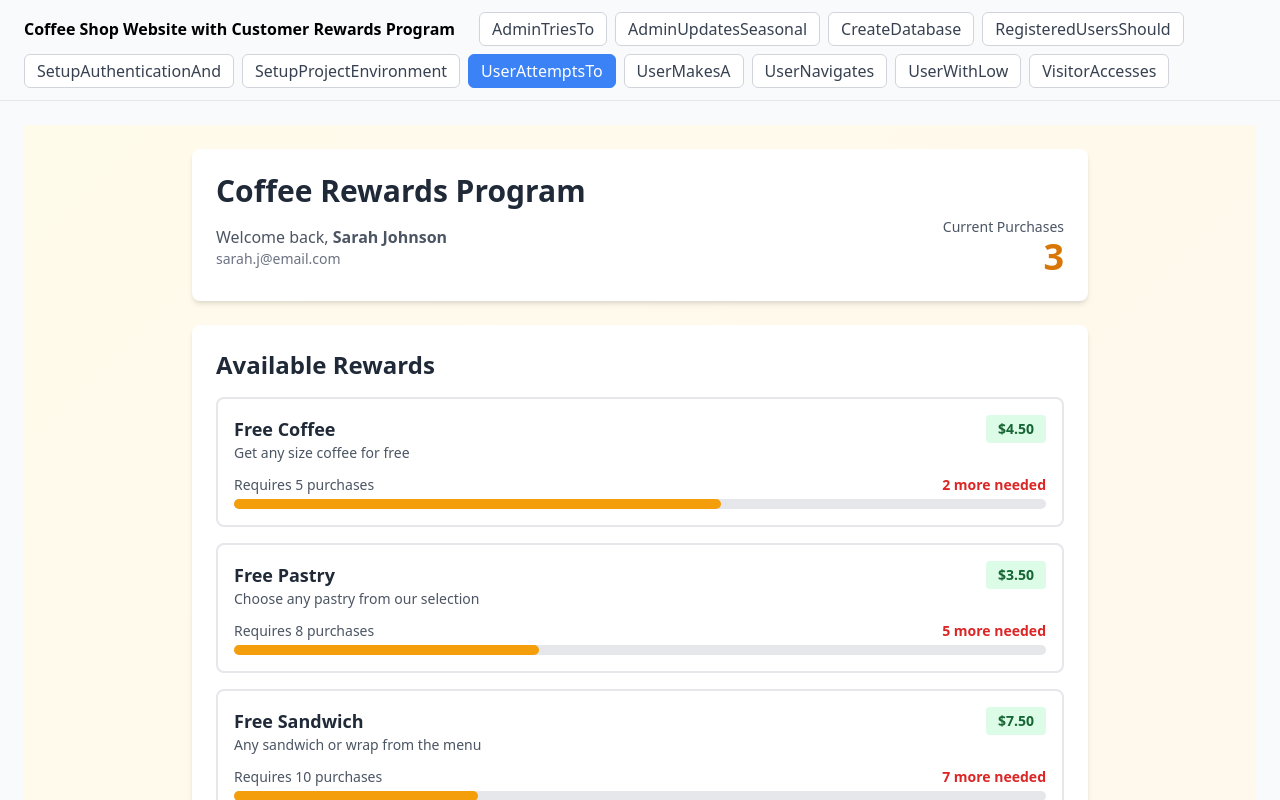
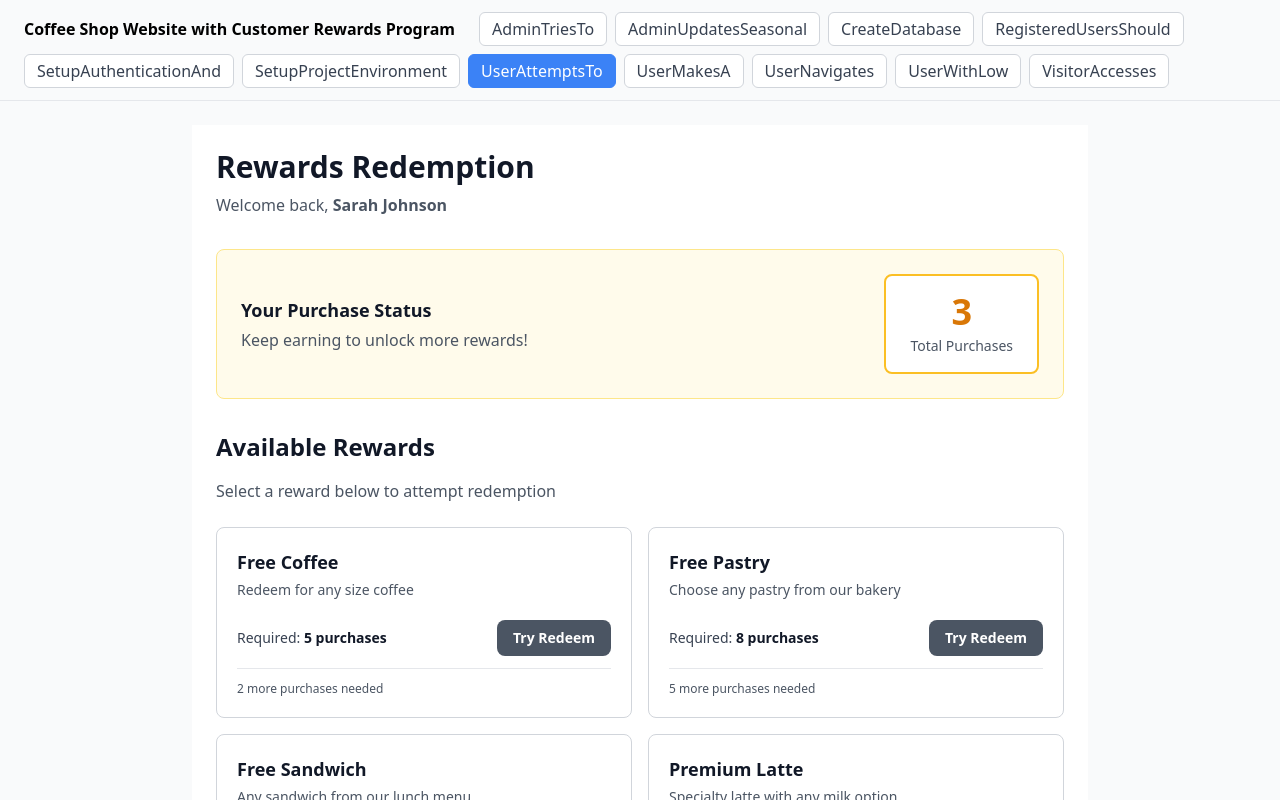
Before and after one commit to dhannan12/pilot-dev-test, a React (Vite) app: page / in a window 1280 px wide. Both pictures are taken after a click on the button "UserAttemptsTo". Shown: the top 800 px of the page. Built offline with nearby package versions, Linux system fonts and the light colour scheme.

Commit message:
feat: SCRUM-1153 — UserAttemptsTo

```diff
--- a/src/components/UserAttemptsTo.tsx
+++ b/src/components/UserAttemptsTo.tsx
@@ -1,7 +1,7 @@
 /**
- * UserAttemptsTo — Display reward redemption attempt with insufficient purchases error
+ * UserAttemptsTo — Reward redemption interface showing insufficient purchase validation
  *
- * Features: user purchase tracking, reward listing, redemption validation, error messaging, purchase progress indicator
+ * Features: Reward display, purchase tracking, redemption validation, error messaging, status feedback
  *
  * Ticket: SCRUM-1153 | Branch: proto/SCRUM-1151
  */
@@ -11,212 +11,119 @@ import React, { useState } from 'react'
 interface Reward {
   id: string
   name: string
+  description: string
   requiredPurchases: number
-  description: string
-  value: string
+  available: boolean
 }
 
-interface User {
-  id: string
-  name: string
-  email: string
-  currentPurchases: number
-}
-
-const mockUser: User = {
-  id: 'user-001',
-  name: 'Sarah Johnson',
-  email: 'sarah.j@email.com',
-  currentPurchases: 3
+interface UserStatus {
+  userId: string
+  userName: string
+  totalPurchases: number
 }
 
 const mockRewards: Reward[] = [
   {
-    id: 'reward-001',
+    id: 'r1',
     name: 'Free Coffee',
+    description: 'Redeem for any size coffee',
     requiredPurchases: 5,
-    description: 'Get any size coffee for free',
-    value: '$4.50'
+    available: true
   },
   {
-    id: 'reward-002',
+    id: 'r2',
     name: 'Free Pastry',
+    description: 'Choose any pastry from our bakery',
     requiredPurchases: 8,
-    description: 'Choose any pastry from our selection',
-    value: '$3.50'
+    available: true
   },
   {
-    id: 'reward-003',
+    id: 'r3',
     name: 'Free Sandwich',
+    description: 'Any sandwich from our lunch menu',
     requiredPurchases: 10,
-    description: 'Any sandwich or wrap from the menu',
-    value: '$7.50'
+    available: true
   },
   {
-    id: 'reward-004',
-    name: 'Free Specialty Drink',
+    id: 'r4',
+    name: 'Premium Latte',
+    description: 'Specialty latte with any milk option',
     requiredPurchases: 12,
-    description: 'Any specialty drink including lattes and frappes',
-    value: '$6.00'
+    available: true
   },
   {
-    id: 'reward-005',
-    name: 'Free Meal Combo',
+    id: 'r5',
+    name: 'Coffee Bundle',
+    description: '2 coffees and 2 pastries',
     requiredPurchases: 15,
-    description: 'Coffee, sandwich, and pastry combo',
-    value: '$12.00'
+    available: true
   }
 ]
 
-export default function UserAttemptsTo() {
-  const [selectedReward, setSelectedReward] = useState<Reward | null>(null)
-  const [attemptedRedemption, setAttemptedRedemption] = useState(false)
-  const [errorMessage, setErrorMessage] = useState<string>('')
-
-  const handleRewardSelect = (reward: Reward) => {
-    setSelectedReward(reward)
-    setAttemptedRedemption(false)
-    setErrorMessage('')
+const mockUserStatus: UserStatus = {
+  userId: 'u123',
+  userName: 'Sarah Johnson',
+  totalPurchases: 3
 }
 
-  const handleRedeemAttempt = () => {
-    if (!selectedReward) {
-      setErrorMessage('Please select a reward to redeem')
-      setAttemptedRedemption(true)
-      return
-    }
+export default function UserAttemptsTo() {
+  const [userStatus] = useState<UserStatus>(mockUserStatus)
+  const [errorMessage, setErrorMessage] = useState<string>('')
+  const [selectedReward, setSelectedReward] = useState<string | null>(null)
 
-    if (mockUser.currentPurchases < selectedReward.requiredPurchases) {
-      const purchasesNeeded = selectedReward.requiredPurchases - mockUser.currentPurchases
+  const handleRedeemAttempt = (reward: Reward) => {
+    setSelectedReward(reward.id)
+
+    if (userStatus.totalPurchases < reward.requiredPurchases) {
+      const shortfall = reward.requiredPurchases - userStatus.totalPurchases
       setErrorMessage(
-        `Insufficient purchases! You need ${purchasesNeeded} more purchase${purchasesNeeded > 1 ? 's' : ''} to redeem this reward.`
+        `Cannot redeem "${reward.name}". You need ${shortfall} more purchase${shortfall > 1 ? 's' : ''} (${userStatus.totalPurchases}/${reward.requiredPurchases}).`
       )
-      setAttemptedRedemption(true)
     } else {
       setErrorMessage('')
-      setAttemptedRedemption(true)
+      setSelectedReward(null)
     }
   }
 
-  const calculateProgress = (requiredPurchases: number) => {
-    return Math.min((mockUser.currentPurchases / requiredPurchases) * 100, 100)
+  const handleClearError = () => {
+    setErrorMessage('')
+    setSelectedReward(null)
   }
 
   return (
-    <div data-testid="userattemptsto" className="min-h-screen bg-gradient-to-br from-amber-50 to-orange-50 p-6">
-      <div className="max-w-4xl mx-auto">
-        {/* Header */}
-        <div className="bg-white rounded-lg shadow-md p-6 mb-6">
-          <h1 className="text-3xl font-bold text-gray-800 mb-2">Coffee Rewards Program</h1>
+    <section data-testid="userattemptsto" className="max-w-4xl mx-auto p-6 bg-white">
+      <div className="mb-8">
+        <h1 className="text-3xl font-bold text-gray-900 mb-2">Rewards Redemption</h1>
+        <p className="text-gray-600">
+          Welcome back, <span className="font-semibold">{userStatus.userName}</span>
+        </p>
+      </div>
+
+      {/* User Status Card */}
+      <div className="bg-amber-50 border border-amber-200 rounded-lg p-6 mb-8">
         <div className="flex items-center justify-between">
           <div>
-              <p className="text-gray-600">Welcome back, <span className="font-semibold">{mockUser.name}</span></p>
-              <p className="text-sm text-gray-500">{mockUser.email}</p>
+            <h2 className="text-lg font-semibold text-gray-900 mb-1">Your Purchase Status</h2>
+            <p className="text-gray-600">Keep earning to unlock more rewards!</p>
           </div>
-            <div className="text-right">
-              <p className="text-sm text-gray-600">Current Purchases</p>
-              <p className="text-4xl font-bold text-amber-600">{mockUser.currentPurchases}</p>
+          <div className="text-center bg-white rounded-lg px-6 py-4 border-2 border-amber-400">
+            <div className="text-4xl font-bold text-amber-600" data-testid="userattemptsto-purchase-count">
+              {userStatus.totalPurchases}
+            </div>
+            <div className="text-sm text-gray-600 mt-1">Total Purchases</div>
           </div>
         </div>
       </div>
 
-        {/* Available Rewards */}
-        <div className="bg-white rounded-lg shadow-md p-6 mb-6">
-          <h2 className="text-2xl font-bold text-gray-800 mb-4">Available Rewards</h2>
-          <div data-testid="userattemptsto-list" className="space-y-4">
-            {mockRewards.map((reward) => {
-              const progress = calculateProgress(reward.requiredPurchases)
-              const isEligible = mockUser.currentPurchases >= reward.requiredPurchases
-              const isSelected = selectedReward?.id === reward.id
-
-              return (
-                <div
-                  key={reward.id}
-                  data-testid="userattemptsto-item"
-                  onClick={() => handleRewardSelect(reward)}
-                  className={`border-2 rounded-lg p-4 cursor-pointer transition-all ${
-                    isSelected
-                      ? 'border-amber-500 bg-amber-50'
-                      : 'border-gray-200 hover:border-amber-300 hover:bg-amber-50'
-                  }`}
-                >
-                  <div className="flex justify-between items-start mb-2">
-                    <div>
-                      <h3 className="text-lg font-semibold text-gray-800">{reward.name}</h3>
-                      <p className="text-sm text-gray-600">{reward.description}</p>
-                    </div>
-                    <div className="text-right">
-                      <span className="inline-block px-3 py-1 bg-green-100 text-green-800 text-sm font-semibold rounded">
-                        {reward.value}
-                      </span>
-                    </div>
-                  </div>
-
-                  <div className="mt-3">
-                    <div className="flex justify-between text-sm mb-1">
-                      <span className="text-gray-600">
-                        Requires {reward.requiredPurchases} purchases
-                      </span>
-                      {isEligible ? (
-                        <span className="text-green-600 font-semibold">✓ Eligible</span>
-                      ) : (
-                        <span className="text-red-600 font-semibold">
-                          {reward.requiredPurchases - mockUser.currentPurchases} more needed
-                        </span>
-                      )}
-                    </div>
-                    <div className="w-full bg-gray-200 rounded-full h-2.5">
-                      <div
-                        className={`h-2.5 rounded-full transition-all ${
-                          isEligible ? 'bg-green-500' : 'bg-amber-500'
-                        }`}
-                        style={{ width: `${progress}%` }}
-                      ></div>
-                    </div>
-                  </div>
-                </div>
-              )
-            })}
-          </div>
-        </div>
-
-        {/* Redemption Section */}
-        <div className="bg-white rounded-lg shadow-md p-6">
-          <h2 className="text-2xl font-bold text-gray-800 mb-4">Redeem Reward</h2>
-
-          {selectedReward ? (
-            <div className="mb-4 p-4 bg-amber-50 rounded-lg border border-amber-200">
-              <p className="text-sm text-gray-600 mb-1">Selected Reward:</p>
-              <p className="text-lg font-semibold text-gray-800">{selectedReward.name}</p>
-              <p className="text-sm text-gray-600">
-                Requires {selectedReward.requiredPurchases} purchases (You have {mockUser.currentPurchases})
-              </p>
-            </div>
-          ) : (
-            <p className="text-gray-600 mb-4">Please select a reward from the list above</p>
-          )}
-
-          <button
-            data-testid="userattemptsto-redeem"
-            onClick={handleRedeemAttempt}
-            disabled={!selectedReward}
-            className={`w-full py-3 px-6 rounded-lg font-semibold text-white transition-all ${
-              selectedReward
-                ? 'bg-amber-600 hover:bg-amber-700 active:bg-amber-800'
-                : 'bg-gray-300 cursor-not-allowed'
-            }`}
-          >
-            Redeem Selected Reward
-          </button>
-
-          {attemptedRedemption && errorMessage && (
+      {/* Error Message */}
+      {errorMessage && (
         <div
           data-testid="userattemptsto-error"
-              className="mt-4 p-4 bg-red-50 border-l-4 border-red-500 rounded"
+          className="bg-red-50 border border-red-300 rounded-lg p-4 mb-6 flex items-start justify-between"
         >
           <div className="flex items-start">
             <svg
-                  className="w-6 h-6 text-red-500 mr-3 flex-shrink-0"
+              className="w-5 h-5 text-red-500 mt-0.5 mr-3 flex-shrink-0"
               fill="currentColor"
               viewBox="0 0 20 20"
             >
@@ -227,44 +134,105 @@ export default function UserAttemptsTo() {
               />
             </svg>
             <div>
-                  <h3 className="text-red-800 font-semibold mb-1">Redemption Failed</h3>
-                  <p className="text-red-700">{errorMessage}</p>
-                  {selectedReward && mockUser.currentPurchases < selectedReward.requiredPurchases && (
-                    <p className="text-sm text-red-600 mt-2">
-                      Keep shopping! You're {calculateProgress(selectedReward.requiredPurchases).toFixed(0)}% of the way there.
-                    </p>
-                  )}
+              <h3 className="text-sm font-semibold text-red-900 mb-1">Insufficient Purchases</h3>
+              <p className="text-sm text-red-700">{errorMessage}</p>
             </div>
           </div>
+          <button
+            data-testid="userattemptsto-clear-error"
+            onClick={handleClearError}
+            className="text-red-500 hover:text-red-700 font-semibold text-sm ml-4"
+          >
+            Dismiss
+          </button>
         </div>
       )}
 
-          {attemptedRedemption && !errorMessage && selectedReward && (
+      {/* Rewards List */}
+      <div className="mb-6">
+        <h2 className="text-2xl font-bold text-gray-900 mb-4">Available Rewards</h2>
+        <p className="text-gray-600 mb-6">
+          Select a reward below to attempt redemption
+        </p>
+      </div>
+
+      <div data-testid="userattemptsto-list" className="grid gap-4 md:grid-cols-2">
+        {mockRewards.map((reward) => {
+          const isEligible = userStatus.totalPurchases >= reward.requiredPurchases
+          const isSelected = selectedReward === reward.id
+
+          return (
             <div
-              data-testid="userattemptsto-success"
-              className="mt-4 p-4 bg-green-50 border-l-4 border-green-500 rounded"
+              key={reward.id}
+              data-testid="userattemptsto-item"
+              className={`border rounded-lg p-5 transition-all ${
+                isSelected
+                  ? 'border-red-400 bg-red-50'
+                  : isEligible
+                  ? 'border-green-300 bg-green-50'
+                  : 'border-gray-300 bg-white'
+              }`}
             >
-              <div className="flex items-start">
-                <svg
-                  className="w-6 h-6 text-green-500 mr-3 flex-shrink-0"
-                  fill="currentColor"
-                  viewBox="0 0 20 20"
+              <div className="flex items-start justify-between mb-3">
+                <div className="flex-1">
+                  <h3 className="text-lg font-semibold text-gray-900 mb-1">
+                    {reward.name}
+                  </h3>
+                  <p className="text-sm text-gray-600 mb-2">{reward.description}</p>
+                </div>
+                {isEligible && (
+                  <span className="text-xs font-semibold text-green-700 bg-green-200 px-2 py-1 rounded">
+                    ELIGIBLE
+                  </span>
+                )}
+              </div>
+
+              <div className="flex items-center justify-between">
+                <div className="text-sm">
+                  <span className="font-medium text-gray-700">Required: </span>
+                  <span className={`font-semibold ${isEligible ? 'text-green-600' : 'text-gray-900'}`}>
+                    {reward.requiredPurchases} purchases
+                  </span>
+                </div>
+
+                <button
+                  data-testid="userattemptsto-redeem"
+                  onClick={() => handleRedeemAttempt(reward)}
+                  className={`px-4 py-2 rounded-lg font-semibold text-sm transition-colors ${
+                    isEligible
+                      ? 'bg-green-600 text-white hover:bg-green-700'
+                      : 'bg-gray-600 text-white hover:bg-gray-700'
+                  }`}
                 >
-                  <path
-                    fillRule="evenodd"
-                    d="M10 18a8 8 0 100-16 8 8 0 000 16zm3.707-9.293a1 1 0 00-1.414-1.414L9 10.586 7.707 9.293a1 1 0 00-1.414 1.414l2 2a1 1 0 001.414 0l4-4z"
-                    clipRule="evenodd"
-                  />
-                </svg>
-                <div>
-                  <h3 className="text-green-800 font-semibold mb-1">Success!</h3>
-                  <p className="text-green-700">Your reward has been redeemed successfully.</p>
+                  {isEligible ? 'Redeem Now' : 'Try Redeem'}
+                </button>
               </div>
+
+              {!isEligible && (
+                <div className="mt-3 pt-3 border-t border-gray-200">
+                  <div className="flex items-center text-xs text-gray-600">
+                    <span>
+                      {reward.requiredPurchases - userStatus.totalPurchases} more purchase
+                      {reward.requiredPurchases - userStatus.totalPurchases > 1 ? 's' : ''} needed
+                    </span>
                   </div>
                 </div>
               )}
             </div>
+          )
+        })}
       </div>
+
+      {/* Help Text */}
+      <div className="mt-8 p-4 bg-blue-50 border border-blue-200 rounded-lg">
+        <h3 className="text-sm font-semibold text-blue-900 mb-2">How It Works</h3>
+        <ul className="text-sm text-blue-800 space-y-1 list-disc list-inside">
+          <li>Make purchases to increase your reward eligibility</li>
+          <li>Try redeeming any reward to see if you qualify</li>
+          <li>Eligible rewards show a green badge and can be redeemed immediately</li>
+          <li>Ineligible attempts will show how many more purchases you need</li>
+        </ul>
       </div>
+    </section>
   )
 }
```
Also changed, not shown: 1 other file (tests, documents, lock files or other folders). Lines whose indentation alone changed are shown as unchanged.
